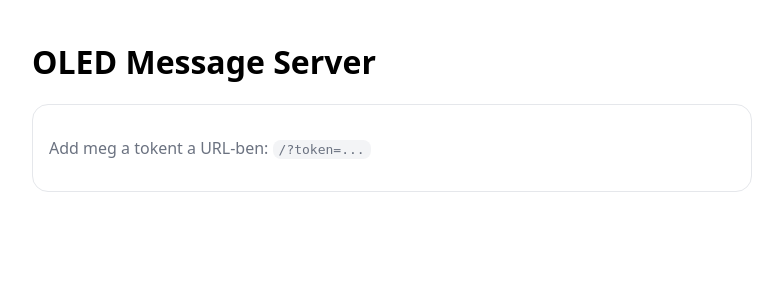
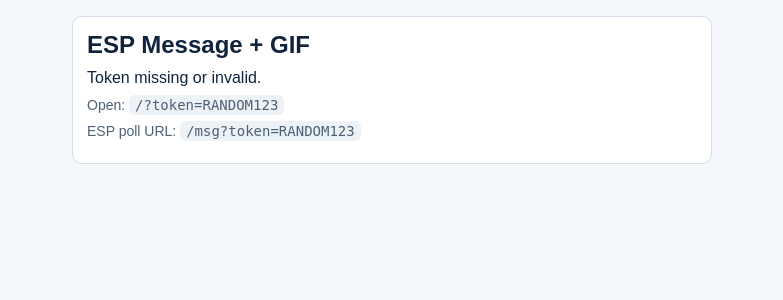
Before and after one commit to felixmachan/esp-messager, a FastAPI app: page / in a window 1280 px wide. Shown: the top 300 px of the page, without its empty margins (248-1031 px from the left). Run offline with FastAPI, Linux system fonts and the light colour scheme.

```diff
--- a/app/main.py
+++ b/app/main.py
@@ -1,100 +1,469 @@
+import io
+import json
+import logging
+import math
 import os
-import sqlite3
-from fastapi import FastAPI, HTTPException, Request, Form
-from fastapi.responses import HTMLResponse, RedirectResponse, JSONResponse
+import re
+import threading
+import uuid
+from pathlib import Path
+from urllib.parse import urlencode
+from urllib.request import Request as URLRequest, urlopen
+
+from fastapi import FastAPI, Form, Request
+from fastapi.responses import FileResponse, HTMLResponse, JSONResponse
 from fastapi.templating import Jinja2Templates
+from PIL import Image, ImageOps
 
 APP_TITLE = "ESP-MESSAGER"
-DB_PATH = os.getenv("DB_PATH", "/data/messages.db")
-API_TOKEN = os.getenv("API_TOKEN", "changeme")  # állítsd át compose-ban
+API_TOKEN = os.getenv("API_TOKEN", "RANDOM123")
+STATE_PATH = Path(os.getenv("STATE_PATH", "/app/data/state.json"))
+TENOR_API_KEY = os.getenv("TENOR_API_KEY", "")
+TENOR_FEATURE_ENABLED = os.getenv("TENOR_FEATURE_ENABLED", "0").lower() in {"1", "true", "yes", "on"}
+MAX_SOURCE_GIF_BYTES = int(os.getenv("MAX_SOURCE_GIF_BYTES", "15000000"))
+MAX_FRAMES = int(os.getenv("MAX_FRAMES", "40"))
+
+FRAME_WIDTH = 128
+FRAME_HEIGHT = 160
+FRAME_ROTATE_DEG = 0
+FRAME_PIPELINE_VERSION = os.getenv("FRAME_PIPELINE_VERSION", "v6")
+FRAME_BYTES = FRAME_WIDTH * FRAME_HEIGHT * 2
+
+DATA_DIR = STATE_PATH.parent
+GIF_DIR = DATA_DIR / "gifs"
+
+DEFAULT_STATE = {
+    "type": "text",
+    "text": "",
+    "gif_url": "",
+    "gif_id": "",
+    "frame_count": 0,
+    "frame_delay_ms": 120,
+    "frame_width": FRAME_WIDTH,
+    "frame_height": FRAME_HEIGHT,
+    "frame_pipeline_version": FRAME_PIPELINE_VERSION,
+}
+
+logging.basicConfig(level=logging.INFO, format="%(asctime)s %(levelname)s %(message)s")
+logger = logging.getLogger("esp-messager")
 
 app = FastAPI(title=APP_TITLE)
 templates = Jinja2Templates(directory="app/templates")
+_state_lock = threading.Lock()
 
 
-def db():
-    conn = sqlite3.connect(DB_PATH)
-    conn.execute(
-        """
-        CREATE TABLE IF NOT EXISTS kv (
-          k TEXT PRIMARY KEY,
-          v TEXT NOT NULL
-        )
-        """
-    )
-    return conn
+def _ensure_dirs() -> None:
+    DATA_DIR.mkdir(parents=True, exist_ok=True)
+    GIF_DIR.mkdir(parents=True, exist_ok=True)
 
 
-def get_value(key: str, default: str = "") -> str:
-    conn = db()
-    try:
-        cur = conn.execute("SELECT v FROM kv WHERE k = ?", (key,))
-        row = cur.fetchone()
-        return row[0] if row else default
-    finally:
-        conn.close()
+def _ensure_state_file() -> None:
+    _ensure_dirs()
+    if not STATE_PATH.exists():
+        STATE_PATH.write_text(json.dumps(DEFAULT_STATE), encoding="utf-8")
 
 
-def set_value(key: str, value: str) -> None:
-    conn = db()
-    try:
-        conn.execute(
-            "INSERT INTO kv(k,v) VALUES(?,?) ON CONFLICT(k) DO UPDATE SET v=excluded.v",
-            (key, value),
-        )
-        conn.commit()
-    finally:
-        conn.close()
+def _normalize_state(raw: dict) -> dict:
+    state = DEFAULT_STATE.copy()
+    state.update(raw or {})
+    state["type"] = "gif" if state.get("type") == "gif" else "text"
+    state["text"] = str(state.get("text", ""))[:200]
+    state["gif_url"] = str(state.get("gif_url", ""))[:500]
+    state["gif_id"] = str(state.get("gif_id", ""))
+    state["frame_count"] = int(state.get("frame_count", 0) or 0)
+    state["frame_delay_ms"] = int(state.get("frame_delay_ms", 120) or 120)
+    state["frame_width"] = int(state.get("frame_width", FRAME_WIDTH) or FRAME_WIDTH)
+    state["frame_height"] = int(state.get("frame_height", FRAME_HEIGHT) or FRAME_HEIGHT)
+    state["frame_pipeline_version"] = str(state.get("frame_pipeline_version", FRAME_PIPELINE_VERSION))
+    return state
 
 
-def require_token(token: str | None):
-    if token != API_TOKEN:
-        raise HTTPException(status_code=401, detail="bad token")
+def _read_state() -> dict:
+    _ensure_state_file()
+    with _state_lock:
+        try:
+            raw = json.loads(STATE_PATH.read_text(encoding="utf-8"))
+        except Exception:
+            raw = DEFAULT_STATE.copy()
+            STATE_PATH.write_text(json.dumps(raw), encoding="utf-8")
+    return _normalize_state(raw)
+
+
+def _write_state(state: dict) -> None:
+    _ensure_state_file()
+    with _state_lock:
+        STATE_PATH.write_text(json.dumps(_normalize_state(state), ensure_ascii=True), encoding="utf-8")
+
+
+def _is_valid_token(token: str | None) -> bool:
+    return token == API_TOKEN
+
+
+def _fetch_json(url: str) -> dict | None:
+    req = URLRequest(url, headers={"User-Agent": "esp-messager/1.0"})
+    try:
+        with urlopen(req, timeout=8) as response:
+            return json.loads(response.read().decode("utf-8"))
+    except Exception as exc:
+        logger.warning("JSON fetch failed for %s: %s", url, exc)
+        return None
+
+
+def _pick_tenor_gif(media_formats: dict) -> str:
+    for key in ("tinygif", "nanogif", "mediumgif", "gif"):
+        candidate = (media_formats.get(key) or {}).get("url", "").strip()
+        if candidate:
+            return candidate
+    return ""
+
+
+def _resolve_tenor_url(raw_url: str) -> str:
+    url = (raw_url or "").strip()
+    if not url:
+        return ""
+    if ".gif" in url.lower() and "tenor.com/view" not in url.lower():
+        return url
+    if "tenor.com" not in url.lower():
+        return url
+
+    match = re.search(r"-gif-(\d+)", url)
+    if TENOR_API_KEY and match:
+        post_id = match.group(1)
+        api_url = (
+            "https://tenor.googleapis.com/v2/posts?"
+            + urlencode({"key": TENOR_API_KEY, "ids": post_id, "media_filter": "tinygif,nanogif,mediumgif,gif"})
+        )
+        payload = _fetch_json(api_url)
+        if payload:
+            results = payload.get("results", [])
+            if results:
+                media_url = _pick_tenor_gif(results[0].get("media_formats") or {})
+                if media_url:
+                    logger.info("Resolved Tenor via API: %s -> %s", url, media_url)
+                    return media_url
+
+    req = URLRequest(url, headers={"User-Agent": "Mozilla/5.0"})
+    try:
+        with urlopen(req, timeout=8) as response:
+            html = response.read().decode("utf-8", errors="ignore")
+    except Exception as exc:
+        logger.warning("Tenor page fetch failed: %s", exc)
+        return url
+
+    media_match = re.search(r'https://media\d*\.tenor\.com/[^"]+\.gif', html)
+    if media_match:
+        media_url = media_match.group(0)
+        logger.info("Resolved Tenor via HTML: %s -> %s", url, media_url)
+        return media_url
+
+    escaped_match = re.search(r'https:\\/\\/media\d*\\.tenor\\.com\\/[^"]+\\.gif', html)
+    if escaped_match:
+        media_url = escaped_match.group(0).replace("\\/", "/")
+        logger.info("Resolved Tenor via escaped HTML: %s -> %s", url, media_url)
+        return media_url
+
+    return url
+
+
+def _download_gif_bytes(url: str) -> bytes:
+    req = URLRequest(url, headers={"User-Agent": "esp-messager/1.0"})
+    with urlopen(req, timeout=15) as response:
+        data = response.read(MAX_SOURCE_GIF_BYTES + 1)
+    if len(data) > MAX_SOURCE_GIF_BYTES:
+        raise ValueError("source_gif_too_large")
+    if len(data) < 32:
+        raise ValueError("source_gif_too_small")
+    return data
+
+
+def _rgb565_bytes(img: Image.Image) -> bytes:
+    rgb = img.convert("RGB")
+    src = rgb.tobytes()
+    out = bytearray(FRAME_BYTES)
+    o = 0
+    for i in range(0, len(src), 3):
+        r = src[i]
+        g = src[i + 1]
+        b = src[i + 2]
+        v = ((r & 0xF8) << 8) | ((g & 0xFC) << 3) | (b >> 3)
+        out[o] = v & 0xFF
+        out[o + 1] = (v >> 8) & 0xFF
+        o += 2
+    return bytes(out)
+
+
+def _build_gif_frames(gif_url: str) -> tuple[str, int, int]:
+    raw = _download_gif_bytes(gif_url)
+    try:
+        image = Image.open(io.BytesIO(raw))
+    except Exception as exc:
+        logger.warning("Invalid GIF payload: %s", exc)
+        raise ValueError("invalid_gif") from exc
+
+    total = max(1, getattr(image, "n_frames", 1))
+    step = max(1, math.ceil(total / max(1, MAX_FRAMES)))
+    gif_id = uuid.uuid4().hex[:12]
+    target = GIF_DIR / gif_id
+    target.mkdir(parents=True, exist_ok=True)
+
+    sampled_indices = [i for i in range(total) if i % step == 0] or [0]
+    delays = []
+    frame_count = 0
+
+    for index in sampled_indices:
+        image.seek(index)
+        duration = int(image.info.get("duration", 120) or 120)
+        delays.append(duration)
+        frame_rgb = image.convert("RGB")
+
+        # HA kell rotáció, itt legyen (de egyszer forgasd csak)
+        if FRAME_ROTATE_DEG in (90, 180, 270):
+            frame_rgb = frame_rgb.rotate(FRAME_ROTATE_DEG, expand=True)
+
+        # Hard no-stretch mode: keep aspect ratio and center.
+        fitted = ImageOps.contain(frame_rgb, (FRAME_WIDTH, FRAME_HEIGHT), Image.BILINEAR)
+        canvas = Image.new("RGB", (FRAME_WIDTH, FRAME_HEIGHT), (0, 0, 0))
+        px = (FRAME_WIDTH - fitted.width) // 2
+        py = (FRAME_HEIGHT - fitted.height) // 2
+        canvas.paste(fitted, (px, py))
+
+
+        rgb565 = _rgb565_bytes(canvas)
+        frame_path = target / f"frame_{frame_count:03d}.rgb565"
+        frame_path.write_bytes(rgb565)
+
+        frame_count += 1
+
+
+    if frame_count == 0:
+        raise ValueError("no_frames")
+
+    avg_delay = int(sum(delays) / len(delays)) if delays else 120
+    delay_ms = max(60, min(300, avg_delay * step))
+
+    meta = {
+        "gif_id": gif_id,
+        "frame_count": frame_count,
+        "frame_delay_ms": delay_ms,
+        "frame_width": FRAME_WIDTH,
+        "frame_height": FRAME_HEIGHT,
+        "frame_pipeline_version": FRAME_PIPELINE_VERSION,
+        "source_url": gif_url,
+    }
+    (target / "meta.json").write_text(json.dumps(meta, ensure_ascii=True), encoding="utf-8")
+    logger.info("GIF built gif_id=%s frames=%s delay=%sms", gif_id, frame_count, delay_ms)
+    return gif_id, frame_count, delay_ms
+
+
+def _refresh_gif_if_stale(state: dict) -> dict:
+    if state.get("type") != "gif":
+        return state
+    if (
+        int(state.get("frame_width", 0)) == FRAME_WIDTH
+        and int(state.get("frame_height", 0)) == FRAME_HEIGHT
+        and str(state.get("frame_pipeline_version", "")) == FRAME_PIPELINE_VERSION
+    ):
+        return state
+
+    source_url = str(state.get("gif_url", "")).strip()
+    if not source_url:
+        state["gif_id"] = ""
+        state["frame_count"] = 0
+        state["frame_delay_ms"] = 120
+        state["frame_width"] = FRAME_WIDTH
+        state["frame_height"] = FRAME_HEIGHT
+        state["frame_pipeline_version"] = FRAME_PIPELINE_VERSION
+        _write_state(state)
+        return state
+
+    logger.info(
+        "Refreshing stale GIF cache for new frame size (%sx%s -> %sx%s)",
+        state.get("frame_width"),
+        state.get("frame_height"),
+        FRAME_WIDTH,
+        FRAME_HEIGHT,
+    )
+    try:
+        gif_id, frame_count, frame_delay_ms = _build_gif_frames(source_url)
+    except ValueError as exc:
+        logger.warning("Failed to refresh stale GIF cache: %s", exc)
+        state["gif_id"] = ""
+        state["frame_count"] = 0
+        state["frame_delay_ms"] = 120
+        state["frame_width"] = FRAME_WIDTH
+        state["frame_height"] = FRAME_HEIGHT
+        state["frame_pipeline_version"] = FRAME_PIPELINE_VERSION
+        _write_state(state)
+        return state
+
+    state["gif_id"] = gif_id
+    state["frame_count"] = frame_count
+    state["frame_delay_ms"] = frame_delay_ms
+    state["frame_width"] = FRAME_WIDTH
+    state["frame_height"] = FRAME_HEIGHT
+    state["frame_pipeline_version"] = FRAME_PIPELINE_VERSION
+    _write_state(state)
+    return state
 
 
 @app.get("/health")
-def health():
+def health() -> dict:
     return {"ok": True}
 
 
-# ESP32 ezt hívja
-@app.get("/msg")
-def get_msg(token: str | None = None):
-    require_token(token)
-    text = get_value("text", "Szia :)")
-    return {"text": text}
-
-
-# Telefon/web UI ezt használja (vagy curl)
-@app.post("/set")
-def set_msg(text: str, token: str | None = None):
-    require_token(token)
-    text = (text or "").strip()[:200]
-    set_value("text", text)
-    return {"ok": True, "text": text}
-
-
-# Mini web UI (jelszó: token)
 @app.get("/", response_class=HTMLResponse)
 def home(request: Request, token: str | None = None):
-    # ha nem adod meg a tokent, csak egy "token kell" oldalt adunk
-    if token != API_TOKEN:
-        return templates.TemplateResponse(
-            "index.html",
-            {"request": request, "token": "", "text": "", "authed": False},
-        )
-
-    text = get_value("text", "Szia :)")
+    authed = _is_valid_token(token)
+    state = _read_state() if authed else DEFAULT_STATE
+    if authed:
+        state = _refresh_gif_if_stale(state)
     return templates.TemplateResponse(
         "index.html",
-        {"request": request, "token": token, "text": text, "authed": True},
+        {
+            "request": request,
+            "authed": authed,
+            "token": token or "",
+            "state": state,
+        },
     )
 
 
 @app.post("/ui/set")
-def ui_set(token: str = Form(...), text: str = Form(...)):
-    # form submit
-    require_token(token)
-    text = (text or "").strip()[:200]
-    set_value("text", text)
-    return RedirectResponse(url=f"/?token={token}", status_code=303)
+def ui_set(token: str = Form(...), text: str = Form("")):
+    if not _is_valid_token(token):
+        return JSONResponse(status_code=403, content={"error": "unauthorized"})
+
+    value = (text or "").strip()[:200]
+    _write_state(
+        {
+            "type": "text",
+            "text": value,
+            "gif_url": "",
+            "gif_id": "",
+            "frame_count": 0,
+            "frame_delay_ms": 120,
+            "frame_width": FRAME_WIDTH,
+            "frame_height": FRAME_HEIGHT,
+            "frame_pipeline_version": FRAME_PIPELINE_VERSION,
+        }
+    )
+    logger.info("Text message updated (%s chars)", len(value))
+    return {"ok": True}
+
+
+@app.post("/ui/gif")
+def ui_gif(token: str = Form(...), gif_url: str = Form("")):
+    if not _is_valid_token(token):
+        return JSONResponse(status_code=403, content={"error": "unauthorized"})
+
+    resolved = _resolve_tenor_url((gif_url or "").strip()[:500])
+    if "tenor.com/view/" in resolved.lower() or ".gif" not in resolved.lower():
+        logger.warning("GIF URL unresolved or non-gif: %s", resolved)
+        return JSONResponse(
+            status_code=400,
+            content={
+                "error": "gif_unresolved",
+                "message": "Could not resolve Tenor URL to a direct .gif URL.",
+            },
+        )
+
+    try:
+        gif_id, frame_count, frame_delay_ms = _build_gif_frames(resolved)
+    except ValueError as exc:
+        logger.warning("GIF processing failed: %s", exc)
+        return JSONResponse(
+            status_code=400,
+            content={
+                "error": "gif_processing_failed",
+                "message": "Could not process GIF. Try a different GIF URL.",
+            },
+        )
+
+    _write_state(
+        {
+            "type": "gif",
+            "text": "",
+            "gif_url": resolved,
+            "gif_id": gif_id,
+            "frame_count": frame_count,
+            "frame_delay_ms": frame_delay_ms,
+            "frame_width": FRAME_WIDTH,
+            "frame_height": FRAME_HEIGHT,
+            "frame_pipeline_version": FRAME_PIPELINE_VERSION,
+        }
+    )
+    logger.info("GIF updated: %s -> id=%s", resolved, gif_id)
+    return {"ok": True, "gif_id": gif_id, "frame_count": frame_count, "frame_delay_ms": frame_delay_ms}
+
+
+@app.get("/msg")
+def msg(token: str | None = None):
+    if not _is_valid_token(token):
+        return JSONResponse(status_code=403, content={"error": "unauthorized"})
+    state = _read_state()
+    state = _refresh_gif_if_stale(state)
+    if state.get("type") == "gif":
+        return {
+            "type": "gif",
+            "gif_url": state.get("gif_url", ""),
+            "gif_id": state.get("gif_id", ""),
+            "frame_count": int(state.get("frame_count", 0)),
+            "frame_delay_ms": int(state.get("frame_delay_ms", 120)),
+            "frame_width": int(state.get("frame_width", FRAME_WIDTH)),
+            "frame_height": int(state.get("frame_height", FRAME_HEIGHT)),
+            "frame_pipeline_version": str(state.get("frame_pipeline_version", FRAME_PIPELINE_VERSION)),
+        }
+    return {"type": "text", "text": state.get("text", "")}
+
+
+@app.get("/gif/frame")
+def gif_frame(token: str | None = None, gif_id: str = "", i: int = 0):
+    if not _is_valid_token(token):
+        return JSONResponse(status_code=403, content={"error": "unauthorized"})
+    if not gif_id or i < 0 or i > 999:
+        return JSONResponse(status_code=400, content={"error": "bad_request"})
+
+    path = GIF_DIR / gif_id / f"frame_{i:03d}.rgb565"
+    if not path.exists():
+        return JSONResponse(status_code=404, content={"error": "not_found"})
+
+    return FileResponse(path, media_type="application/octet-stream")
+
+
+@app.get("/tenor/search")
+def tenor_search(q: str = "", token: str | None = None):
+    if not TENOR_FEATURE_ENABLED:
+        return JSONResponse(status_code=404, content={"error": "feature_disabled"})
+    if not _is_valid_token(token):
+        return JSONResponse(status_code=403, content={"error": "unauthorized"})
+    if not TENOR_API_KEY:
+        return JSONResponse(status_code=503, content={"error": "missing_tenor_api_key"})
+
+    query = (q or "").strip()
+    if not query:
+        return {"results": []}
+
+    params = urlencode(
+        {
+            "key": TENOR_API_KEY,
+            "q": query,
+            "limit": 8,
+            "media_filter": "tinygif,nanogif,mediumgif,gif",
+        }
+    )
+    url = f"https://tenor.googleapis.com/v2/search?{params}"
+
+    payload = _fetch_json(url)
+    if payload is None:
+        logger.warning("Tenor lookup failed for query: %s", query)
+        return JSONResponse(status_code=502, content={"error": "tenor_lookup_failed"})
+
+    results = []
+    for item in payload.get("results", []):
+        media_url = _pick_tenor_gif(item.get("media_formats") or {})
+        if media_url:
+            results.append({"title": item.get("content_description", ""), "url": media_url})
+        if len(results) >= 8:
+            break
+
+    return {"results": results}
--- a/app/templates/index.html
+++ b/app/templates/index.html
@@ -1,36 +1,184 @@
 <!doctype html>
-<html>
+<html lang="en">
 <head>
   <meta charset="utf-8" />
-    <meta name="viewport" content="width=device-width,initial-scale=1" />
-    <title>OLED Message</title>
+  <meta name="viewport" content="width=device-width, initial-scale=1" />
+  <title>ESP Messager</title>
   <style>
-      body { font-family: system-ui, -apple-system, Segoe UI, Roboto, Arial; max-width: 720px; margin: 40px auto; padding: 0 16px; }
-      .card { border: 1px solid #e5e7eb; border-radius: 16px; padding: 16px; }
-      input, textarea { width: 100%; padding: 10px; border-radius: 12px; border: 1px solid #d1d5db; }
-      textarea { min-height: 90px; }
-      button { padding: 10px 14px; border-radius: 12px; border: 0; cursor: pointer; }
-      .row { display: grid; gap: 12px; }
-      .muted { color: #6b7280; }
-      code { background: #f3f4f6; padding: 2px 6px; border-radius: 8px; }
+    :root {
+      --bg: #f4f7fb;
+      --card: #ffffff;
+      --border: #d4dbe6;
+      --text: #10243d;
+      --ok: #11823b;
+      --bad: #c03434;
+    }
+    * { box-sizing: border-box; }
+    body {
+      margin: 0;
+      font-family: Arial, sans-serif;
+      background: var(--bg);
+      color: var(--text);
+      padding: 16px;
+    }
+    .wrap {
+      max-width: 640px;
+      margin: 0 auto;
+    }
+    .banner {
+      display: none;
+      margin-bottom: 12px;
+      padding: 10px 12px;
+      border-radius: 8px;
+      color: #fff;
+      font-weight: 600;
+    }
+    .card {
+      background: var(--card);
+      border: 1px solid var(--border);
+      border-radius: 10px;
+      padding: 14px;
+      margin-bottom: 12px;
+    }
+    h1 { margin: 0 0 10px; font-size: 24px; }
+    h2 { margin: 0 0 10px; font-size: 18px; }
+    p { margin: 0 0 10px; }
+    label { display: block; margin-bottom: 8px; font-weight: 600; }
+    textarea, input[type="text"] {
+      width: 100%;
+      border: 1px solid var(--border);
+      border-radius: 8px;
+      padding: 10px;
+      font-size: 14px;
+      margin-bottom: 10px;
+    }
+    textarea { min-height: 100px; resize: vertical; }
+    button {
+      border: 0;
+      border-radius: 8px;
+      background: #174a7a;
+      color: #fff;
+      padding: 10px 14px;
+      font-size: 14px;
+      cursor: pointer;
+    }
+    .muted { color: #4d6075; font-size: 14px; }
+    code { background: #edf2f7; padding: 2px 6px; border-radius: 6px; }
   </style>
 </head>
 <body>
-    <h1>OLED Message Server</h1>
-    <div class="card row">
+  <div class="wrap">
+    <div id="statusBanner" class="banner"></div>
+    <div class="card">
+      <h1>ESP Message + GIF</h1>
       {% if not authed %}
-        <p class="muted">Add meg a tokent a URL-ben: <code>/?token=...</code></p>
+        <p>Token missing or invalid.</p>
+        <p class="muted">Open: <code>/?token=RANDOM123</code></p>
+        <p class="muted">ESP poll URL: <code>/msg?token=RANDOM123</code></p>
       {% else %}
-        <p class="muted">ESP endpoint: <code>/msg?token={{token}}</code></p>
-        <form method="post" action="/ui/set" class="row">
-          <input type="hidden" name="token" value="{{token}}" />
-          <label>
-            Üzenet:
-            <textarea name="text" maxlength="200">{{text}}</textarea>
-          </label>
-          <button type="submit">Mentés</button>
-        </form>
+        <p class="muted">ESP poll URL: <code>/msg?token={{ token }}</code></p>
+        <p class="muted">Current state:
+          {% if state.type == "gif" %}
+            GIF
+          {% else %}
+            Text
+          {% endif %}
+        </p>
       {% endif %}
     </div>
+
+    {% if authed %}
+    <div class="card">
+      <h2>Send Text</h2>
+      <form id="textForm" method="post" action="/ui/set">
+        <input type="hidden" name="token" value="{{ token }}" />
+        <label for="textInput">Message (max 200 chars)</label>
+        <textarea id="textInput" name="text" maxlength="200" placeholder="Type a message...">{% if state.type == "text" %}{{ state.text }}{% endif %}</textarea>
+        <button type="submit">Send</button>
+      </form>
+    </div>
+
+    <div class="card">
+      <h2>Send GIF</h2>
+      <form id="gifForm" method="post" action="/ui/gif">
+        <input type="hidden" name="token" value="{{ token }}" />
+        <label for="gifInput">Tenor URL or direct GIF URL</label>
+        <input id="gifInput" type="text" name="gif_url" maxlength="500" placeholder="https://tenor.com/... or https://...gif" value="{% if state.type == 'gif' %}{{ state.gif_url }}{% endif %}" />
+        <button type="submit">Send GIF</button>
+      </form>
+    </div>
+
+    <div class="card" id="tenorPanel" style="display:none;">
+      <h2>Search Tenor</h2>
+      <p class="muted">Feature is disabled by default. Enable with <code>TENOR_FEATURE_ENABLED=1</code>.</p>
+    </div>
+    {% endif %}
+  </div>
+
+  <script>
+    const statusBanner = document.getElementById("statusBanner");
+
+    function showStatus(text, ok) {
+      if (!statusBanner) return;
+      statusBanner.textContent = text;
+      statusBanner.style.background = ok ? "var(--ok)" : "var(--bad)";
+      statusBanner.style.display = "block";
+      setTimeout(() => {
+        statusBanner.style.display = "none";
+      }, 2000);
+    }
+
+    const textForm = document.getElementById("textForm");
+    if (textForm) {
+      textForm.addEventListener("submit", async (event) => {
+        event.preventDefault();
+        const formData = new FormData(textForm);
+        try {
+          const res = await fetch("/ui/set", {
+            method: "POST",
+            headers: { "Content-Type": "application/x-www-form-urlencoded" },
+            body: new URLSearchParams({
+              token: String(formData.get("token") || ""),
+              text: String(formData.get("text") || "")
+            })
+          });
+          if (!res.ok) throw new Error("request failed");
+          showStatus("Message sent \u2705", true);
+        } catch {
+          showStatus("Send failed \u274c", false);
+        }
+      });
+    }
+
+    const gifForm = document.getElementById("gifForm");
+    if (gifForm) {
+      gifForm.addEventListener("submit", async (event) => {
+        event.preventDefault();
+        const formData = new FormData(gifForm);
+        try {
+          const res = await fetch("/ui/gif", {
+            method: "POST",
+            headers: { "Content-Type": "application/x-www-form-urlencoded" },
+            body: new URLSearchParams({
+              token: String(formData.get("token") || ""),
+              gif_url: String(formData.get("gif_url") || "")
+            })
+          });
+          if (!res.ok) {
+            let msg = "Send failed \\u274c";
+            try {
+              const payload = await res.json();
+              if (payload && payload.message) msg = payload.message;
+            } catch {}
+            showStatus(msg, false);
+            return;
+          }
+          showStatus("GIF sent \ud83c\udf89", true);
+        } catch {
+          showStatus("Send failed \u274c", false);
+        }
+      });
+    }
+  </script>
 </body>
 </html>
--- a/requirements.txt
+++ b/requirements.txt
@@ -2,3 +2,4 @@ fastapi==0.115.0
 uvicorn[standard]==0.30.6
 jinja2==3.1.4
 python-multipart==0.0.9
+Pillow==10.4.0
```
Also changed, not shown: docker-compose.yml (+9 -3 lines), firmware/platformio.ini (added, +17 -0 lines), 4 other files. Lines whose indentation alone changed are shown as unchanged.
